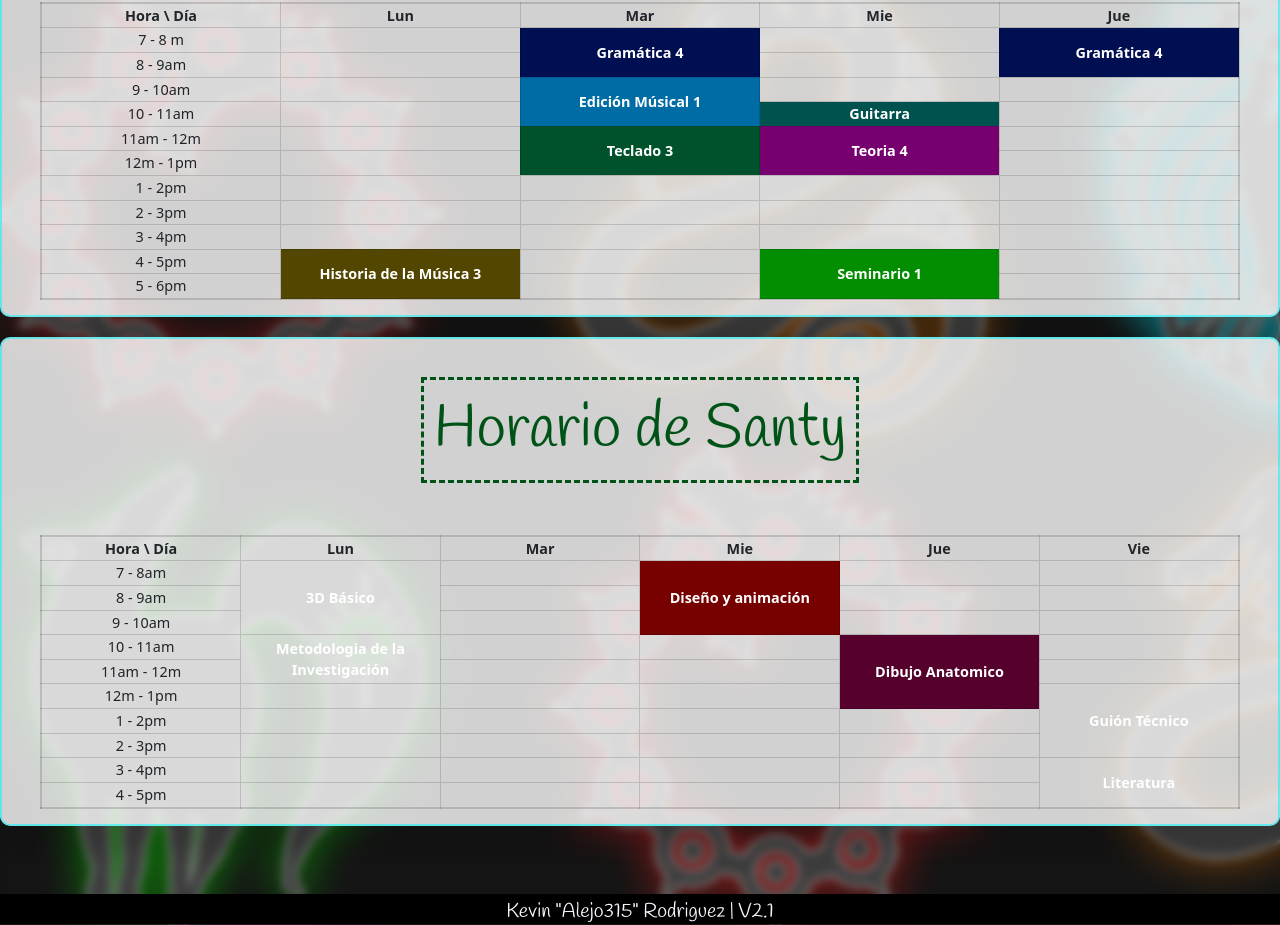
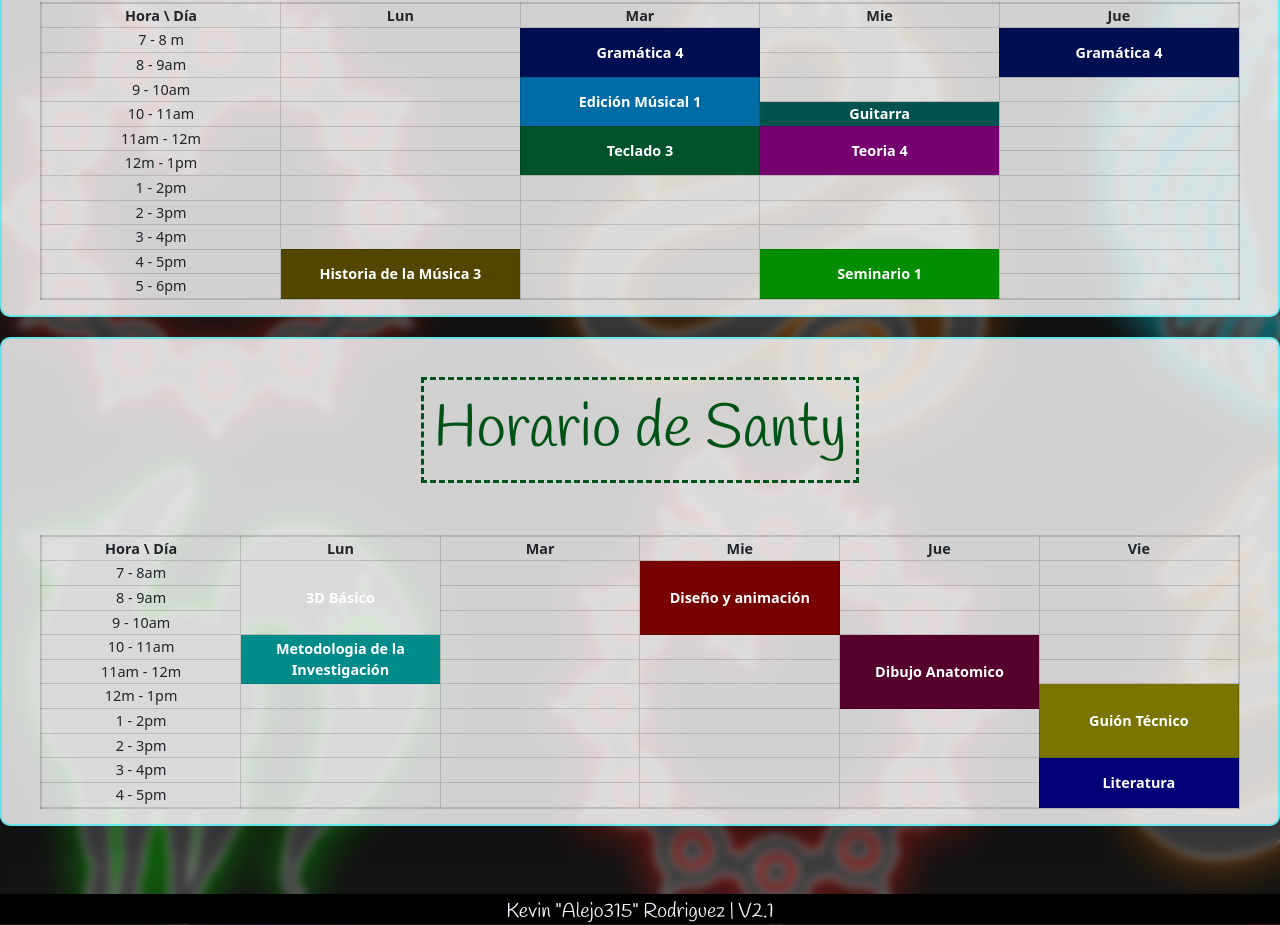
Before and after one commit to karg315/Horarios-Kartel-2023-1, a plain HTML site: page index.html in a window 1280 px wide. Shown: the part 1993-2918 px from the top of the page. Drawn offline with nearby package versions, Linux system fonts and the light colour scheme.

Commit message:
V2.11
Alguien se le olvido los nuevos ajustes del .css

```diff
--- a/css/style.css
+++ b/css/style.css
@@ -324,6 +324,18 @@ td {
 .dibujo {
     background-color: #930067;
 }
+.tresdbasico {
+    background-color: #2eac00;
+}
+.metodologia {
+    background-color: darkcyan;
+}
+.guion {
+    background-color: #797500;
+}
+.literatura {
+    background-color: #040077;
+}
 
 /* Materias Angie*/
 .historia-arte {
```
